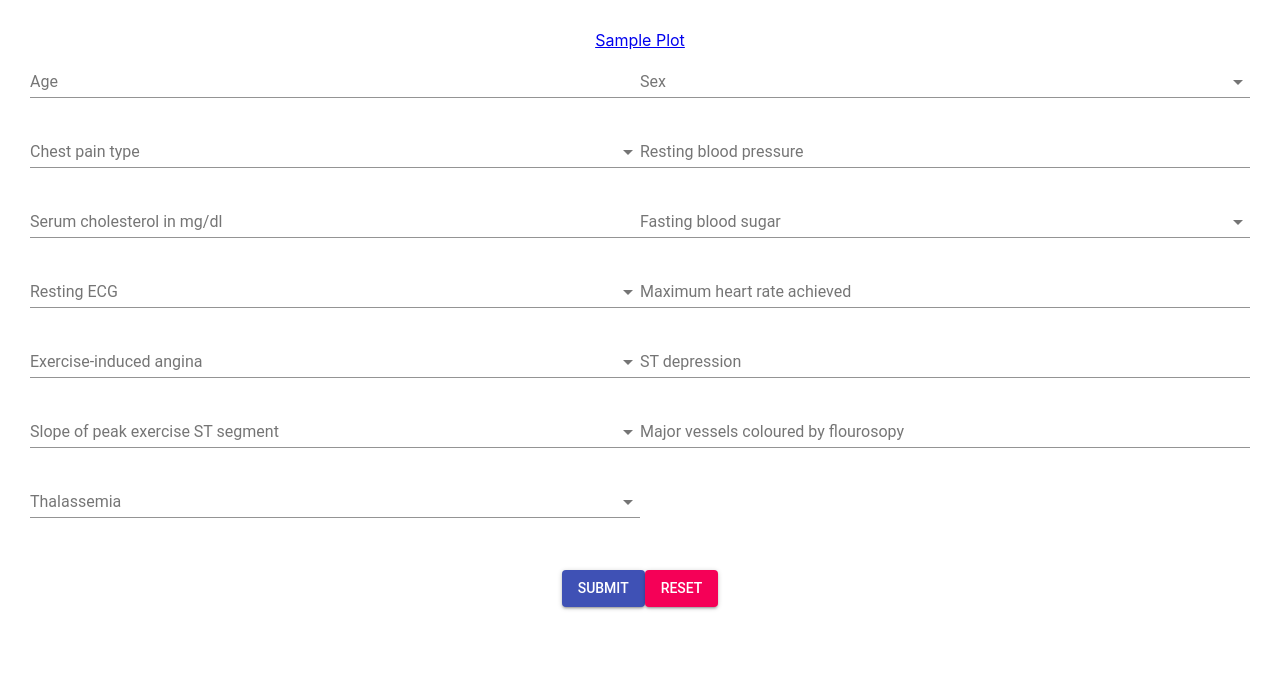
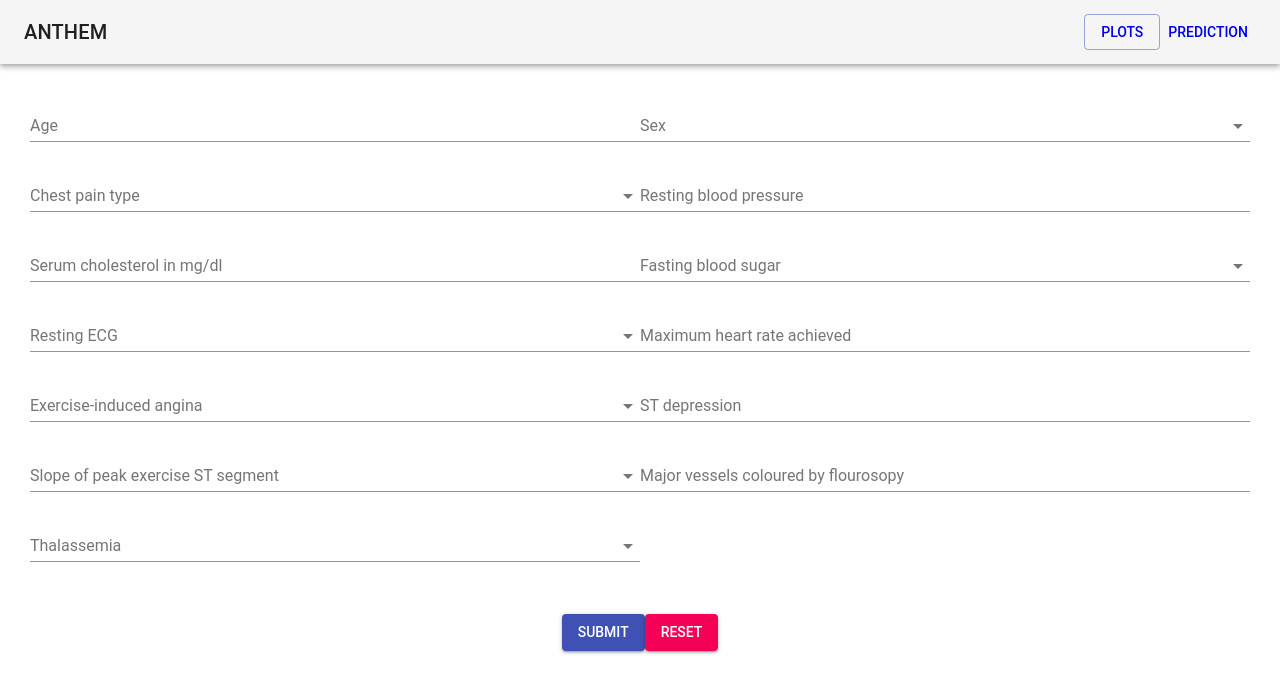
Before and after one commit to timhor/Heart-Disease-Visualisation, a React (Create React App) app in the folder frontend/: page /prediction in a window 1280 px wide. Shown: the top 692 px of the page. Built offline with nearby package versions, Linux system fonts and the light colour scheme; the HTML template or start-up script is replaced by a standard one.

Commit message:
added basic header

```diff
--- a/frontend/src/components/App.js
+++ b/frontend/src/components/App.js
@@ -16,7 +16,7 @@ class AppRouter extends Component {
             <Redirect to="/prediction" />
           )} />
           <Route path="/prediction" component={Prediction} />
-          <Route path="/plot" component={Plots} />
+          <Route path="/plots" component={Plots} />
         </div>
       </Router>
     );
--- /dev/null
+++ b/frontend/src/components/Header.js
@@ -0,0 +1,46 @@
+import React, { Component } from 'react';
+import { BrowserRouter as Router, Route, Link, Redirect } from 'react-router-dom';
+import {
+  Button,
+  AppBar,
+  Toolbar,
+  Typography,
+  Grid
+} from '@material-ui/core';
+import '../css/App.css';
+
+
+class Header extends Component {
+
+    render() {
+
+        return (
+            <AppBar position="static" color="default" >
+                <Toolbar>
+                <Typography variant="h6" color="inherit"  >
+                    ANTHEM
+                </Typography>
+                <Grid
+                    container
+                    direction="row"
+                    justify="flex-end"
+                    alignItems="center"
+                >
+                    <Button color="primary" variant="outlined">
+                    <Link to="/plots" style={{ textDecoration: 'none' }}>
+                        Plots
+                    </Link>
+                    </Button>
+                    <Button>
+                    <Link to="/prediction" style={{ textDecoration: 'none' }}>
+                        Prediction
+                    </Link>
+                    </Button>
+                </Grid>
+                </Toolbar>
+            </AppBar>
+        );
+    }
+}
+
+export default Header;
--- a/frontend/src/components/Plots.js
+++ b/frontend/src/components/Plots.js
@@ -2,13 +2,18 @@ import React, { Component } from 'react';
 import { BrowserRouter as Router, Route, Link, Redirect } from 'react-router-dom';
 import Plot from 'react-plotly.js';
 import backend from '../api/backend';
+import Header from './Header';
 import {
   Button,
   FormControl,
   TextField,
   InputLabel,
   Select,
-  MenuItem
+  MenuItem,
+  AppBar,
+  Toolbar,
+  Typography,
+  Grid
 } from '@material-ui/core';
 import '../css/App.css';
 
@@ -81,6 +86,7 @@ class Plots extends Component {
 
       return (
         <div>
+          <Header />
           <div className="plots" >
             <Plot
               data={[
--- a/frontend/src/components/Prediction.js
+++ b/frontend/src/components/Prediction.js
@@ -1,13 +1,18 @@
 import React, { Component } from 'react';
 import { BrowserRouter as Router, Route, Link } from 'react-router-dom';
 import backend from '../api/backend';
+import Header from './Header';
 import {
   Button,
   FormControl,
   TextField,
   InputLabel,
   Select,
-  MenuItem
+  MenuItem,
+  AppBar,
+  Typography,
+  Grid,
+  Toolbar
 } from '@material-ui/core';
 import '../css/App.css';
 
@@ -58,9 +63,8 @@ class Prediction extends Component {
     return (
       <div className="App">
 
-        <Link to="/plot">
-            Sample Plot
-        </Link>
+        <Header />
+        <div className="prediction-form">
 
           <div className="parameter-wrapper">
             <TextField
@@ -212,6 +216,7 @@ class Prediction extends Component {
             Reset
           </Button>
         </div>
+      </div>
     );
   }
 }
--- a/frontend/src/css/App.css
+++ b/frontend/src/css/App.css
@@ -1,38 +1,11 @@
 .App {
   text-align: center;
+
+}
+
+.prediction-form {
   padding: 30px;
 }
-
-.App-logo {
-  animation: App-logo-spin infinite 20s linear;
-  height: 40vmin;
-  pointer-events: none;
-}
-
-.App-header {
-  background-color: #282c34;
-  min-height: 100vh;
-  display: flex;
-  flex-direction: column;
-  align-items: center;
-  justify-content: center;
-  font-size: calc(10px + 2vmin);
-  color: white;
-}
-
-.App-link {
-  color: #61dafb;
-}
-
-@keyframes App-logo-spin {
-  from {
-    transform: rotate(0deg);
-  }
-  to {
-    transform: rotate(360deg);
-  }
-}
-
 .MuiButtonBase-root-27.Button {
   margin: 0 10px;
 }
```
Lines whose indentation alone changed are shown as unchanged.
